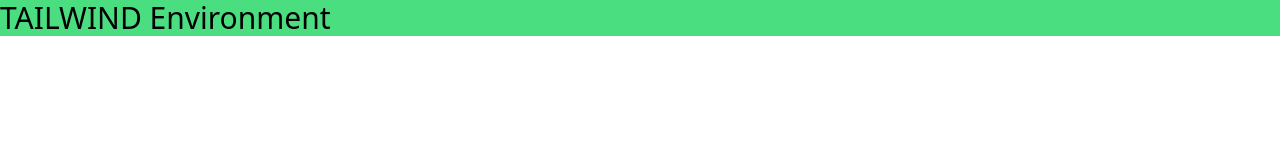
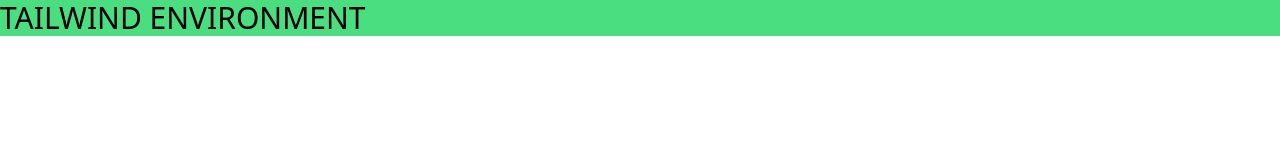
Before and after one commit to Rbravolibtech/Tailwind-Environment, a website: page index.html in a window 1280 px wide. Drawn offline with Linux system fonts and the light colour scheme.

```diff
--- a/index.html
+++ b/index.html
@@ -8,6 +8,6 @@
     <title>Tailwind Environment </title>
 </head>
 <body>
-    <h1 class="text-3xl bg-green-400">TAILWIND Environment</h1>
+    <h1 class="text-3xl bg-green-400">TAILWIND ENVIRONMENT</h1>
 </body>
 </html>
```
